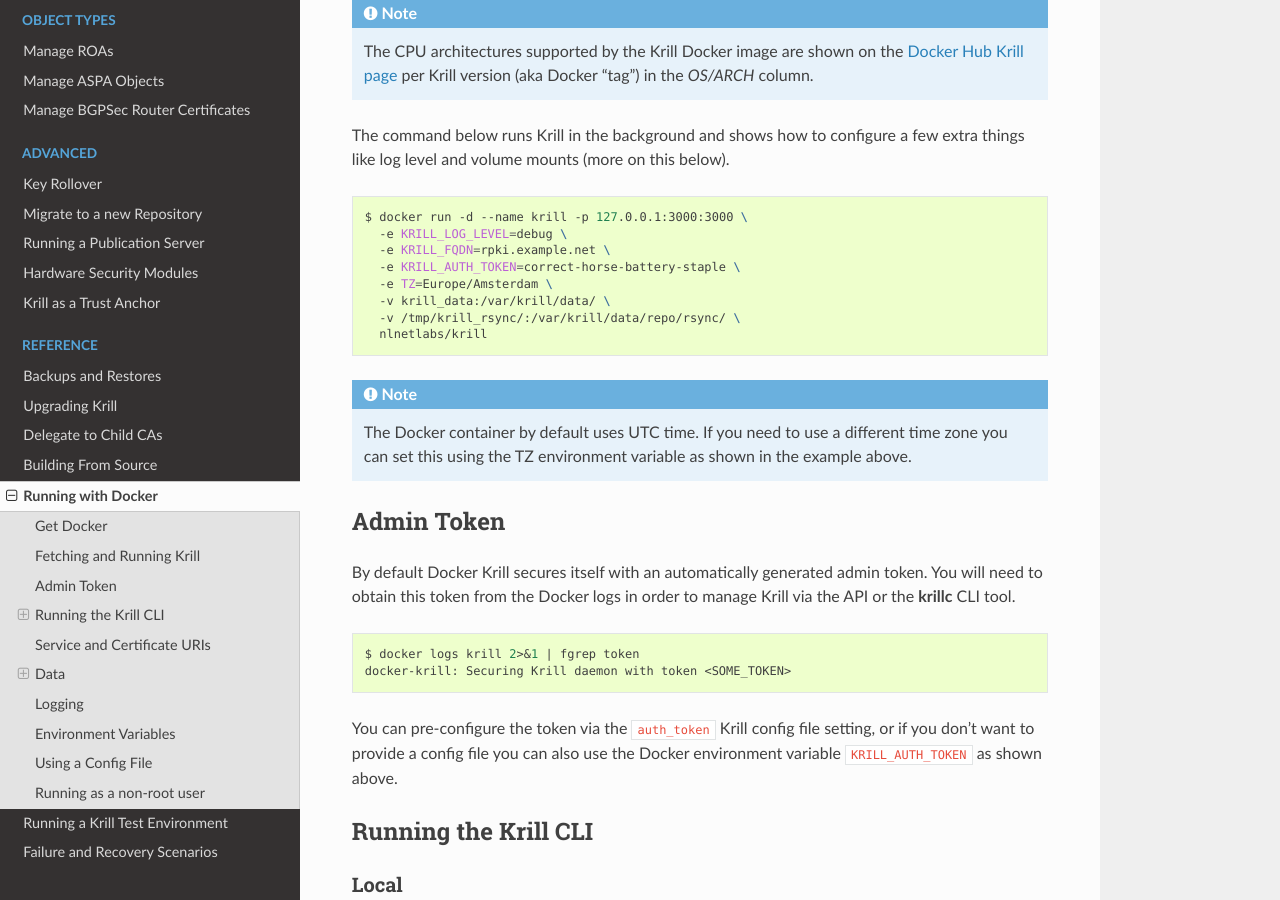
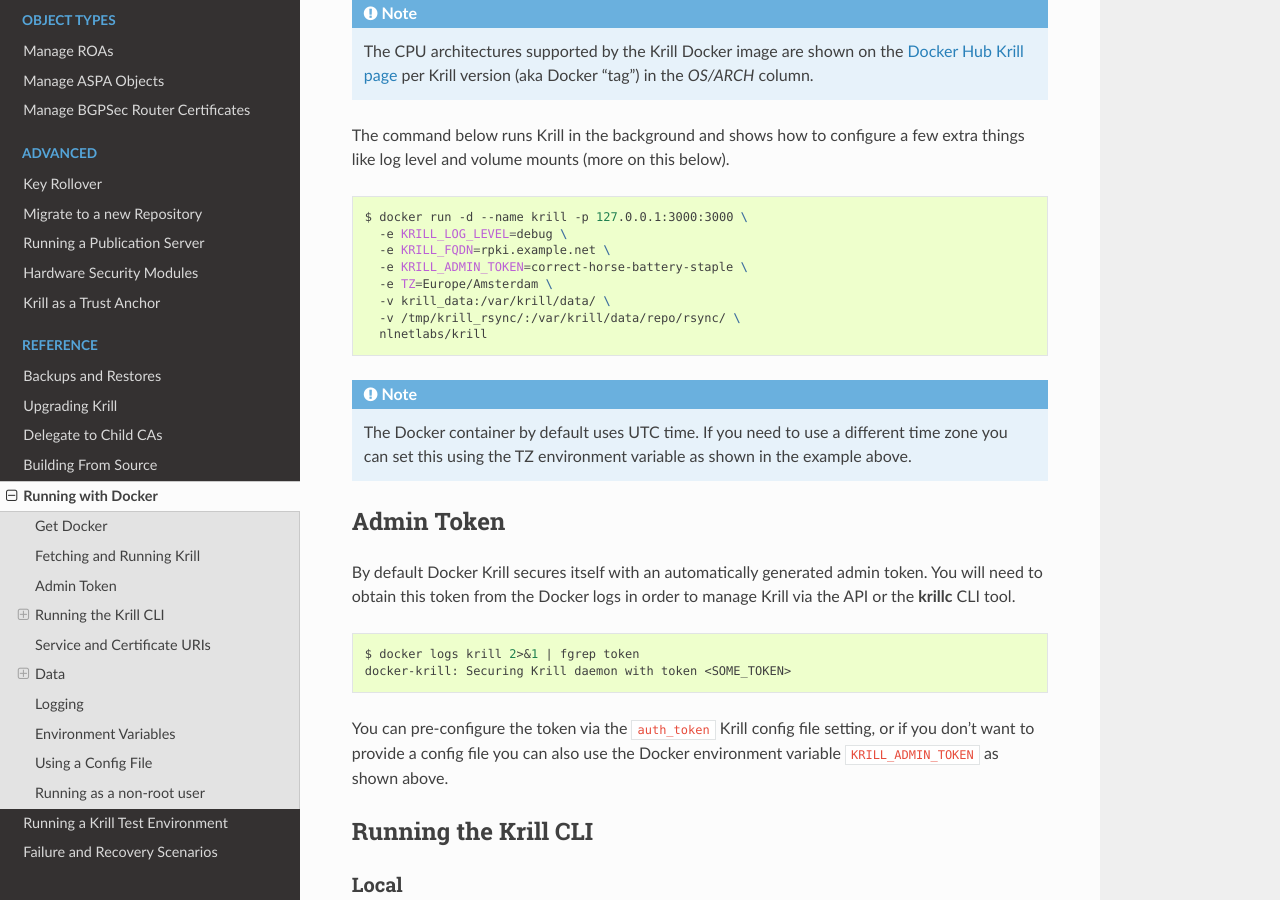
Before and after one commit to NLnetLabs/krill-manual, a Sphinx documentation site: the page built from source/docker.rst, in a window 1280 px wide and 900 px high, scrolled down 513 px. Built offline with Sphinx 7.4.7 and the Read the Docs theme 2.0.0, drawn with Linux system fonts in a browser that asks for light colours; the version number could not be read and is left out.

Commit message:
Update docker.rst
"The environment variable for setting the admin token has been updated from 'KRILL_AUTH_TOKEN' to 'KRILL_ADMIN_TOKEN', please update as the old value may not be supported in future releases"

Updated Doc to show 'KRILL_AUTH_TOKEN' to 'KRILL_ADMIN_TOKEN',

```diff
--- a/source/docker.rst
+++ b/source/docker.rst
@@ -35,7 +35,7 @@
    $ docker run -d --name krill -p 127.0.0.1:3000:3000 \
      -e KRILL_LOG_LEVEL=debug \
      -e KRILL_FQDN=rpki.example.net \
-     -e KRILL_AUTH_TOKEN=correct-horse-battery-staple \
+     -e KRILL_ADMIN_TOKEN=correct-horse-battery-staple \
      -e TZ=Europe/Amsterdam \
      -v krill_data:/var/krill/data/ \
      -v /tmp/krill_rsync/:/var/krill/data/repo/rsync/ \
@@ -60,7 +60,7 @@
 
 You can pre-configure the token via the ``auth_token`` Krill config file
 setting, or if you don't want to provide a config file you can also use the
-Docker environment variable ``KRILL_AUTH_TOKEN`` as  shown above.
+Docker environment variable ``KRILL_ADMIN_TOKEN`` as  shown above.
 
 Running the Krill CLI
 ---------------------
```
